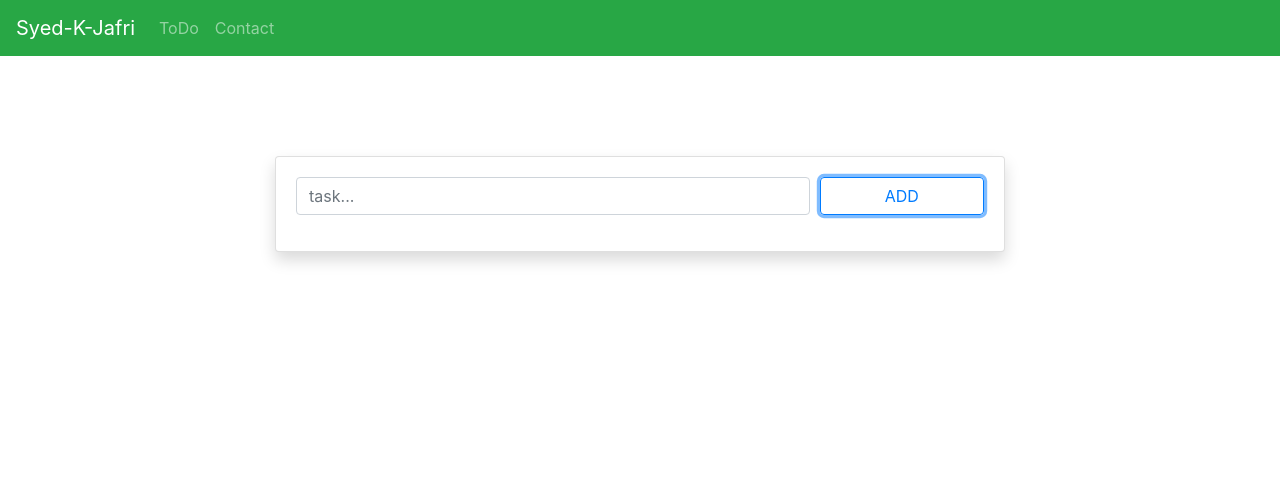
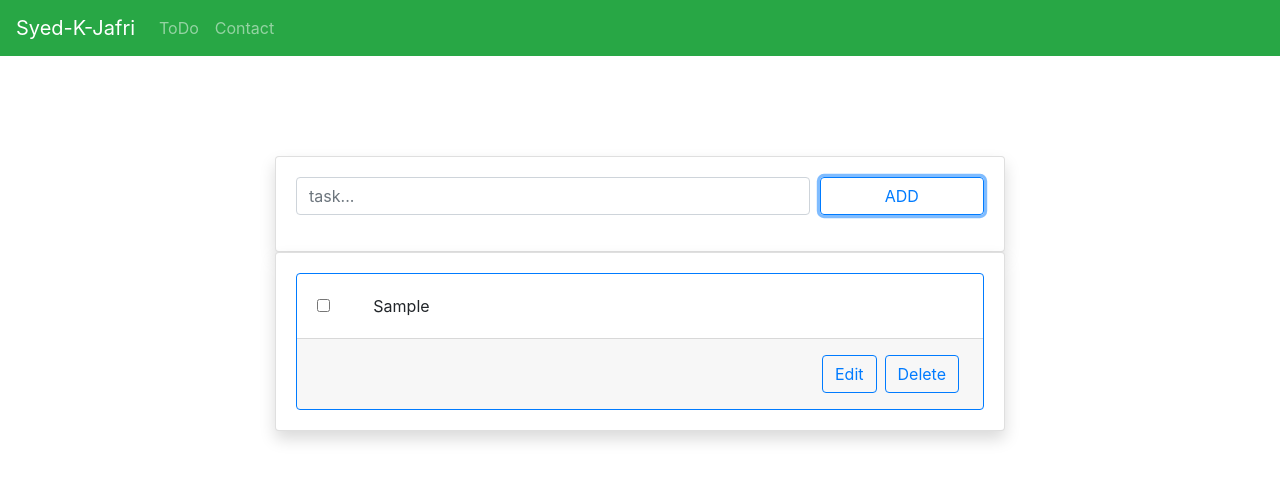
Before and after one commit to Syed-K-Jafri/todo, a React (Create React App) app: page /todo in a window 1280 px wide. Both pictures are taken after typing "Sample" into the empty fields and a click on the button "ADD". Shown: the top 480 px of the page. Built offline with nearby package versions, Linux system fonts and the light colour scheme.

Commit message:
todo list

```diff
--- a/src/Todos/Todo.js
+++ b/src/Todos/Todo.js
@@ -62,6 +62,46 @@ class Todo extends React.Component {
                                 </Form>
                             </Card.Body>
                         </Card>
+                        <Row>
+                            <Col>
+                                <Card className="shadow">
+                                    <Card.Body>
+                                        <Row>
+                                            <Col>
+                                                {
+                                                    this.props.data.map(elem => (
+                                                        <React.Fragment key={elem.id}>
+                                                            <Card border={elem.completed ? 'success': 'primary'}>
+                                                                <Card.Body>
+                                                                    <Row>
+                                                                        <Col xs={1}>
+                                                                            <input type="checkbox"
+                                                                                defaultChecked={elem.completed}
+                                                                                required={true}
+                                                                                onClick={() => this.handleComplete(elem.id)}
+                                                                            />
+                                                                        </Col>
+                                                                        <Col xs={11}>
+                                                                            <Card.Text>
+                                                                                {elem.title}
+                                                                            </Card.Text>
+                                                                        </Col>
+                                                                    </Row>
+                                                                </Card.Body>
+                                                                <Card.Footer style={{ float: 'right', textAlign: 'right' }}>
+                                                                    <Button variant="outline-primary m-1" onClick={()=>this.handleEdit(elem)}>Edit</Button>
+                                                                    <Button variant="outline-primary m-1" onClick={()=>this.handleDelete(elem.id)}>Delete</Button>
+                                                                </Card.Footer>
+                                                            </Card>
+                                                        </React.Fragment>
+                                                    ))
+                                                }
+                                            </Col>
+                                        </Row>
+                                    </Card.Body>
+                                </Card>
+                            </Col>
+                        </Row>
                     </Col>
                 </Row>
             </div>
@@ -69,4 +109,11 @@ class Todo extends React.Component {
     }
 };
 
-export default connect(null, actions)(Todo);
+
+const mapStateToProps = state => {
+    return {
+        data: state.data.todos,
+    }
+}
+
+export default connect(mapStateToProps, actions)(Todo);
--- a/src/store/todoreducer.js
+++ b/src/store/todoreducer.js
@@ -13,7 +13,7 @@ function getId(state) {
 let reducer = (state = initialState, action) => {
     switch (action.type) {
         case ADD_TASK:
-            let todo = [{ title: action.title, completed: false, id: getId(state) }];
+            let todo = { title: action.title, completed: false, id: getId(state) };
             return {...state, todos: [...state.todos, todo]};
         default:
             return state;
```
